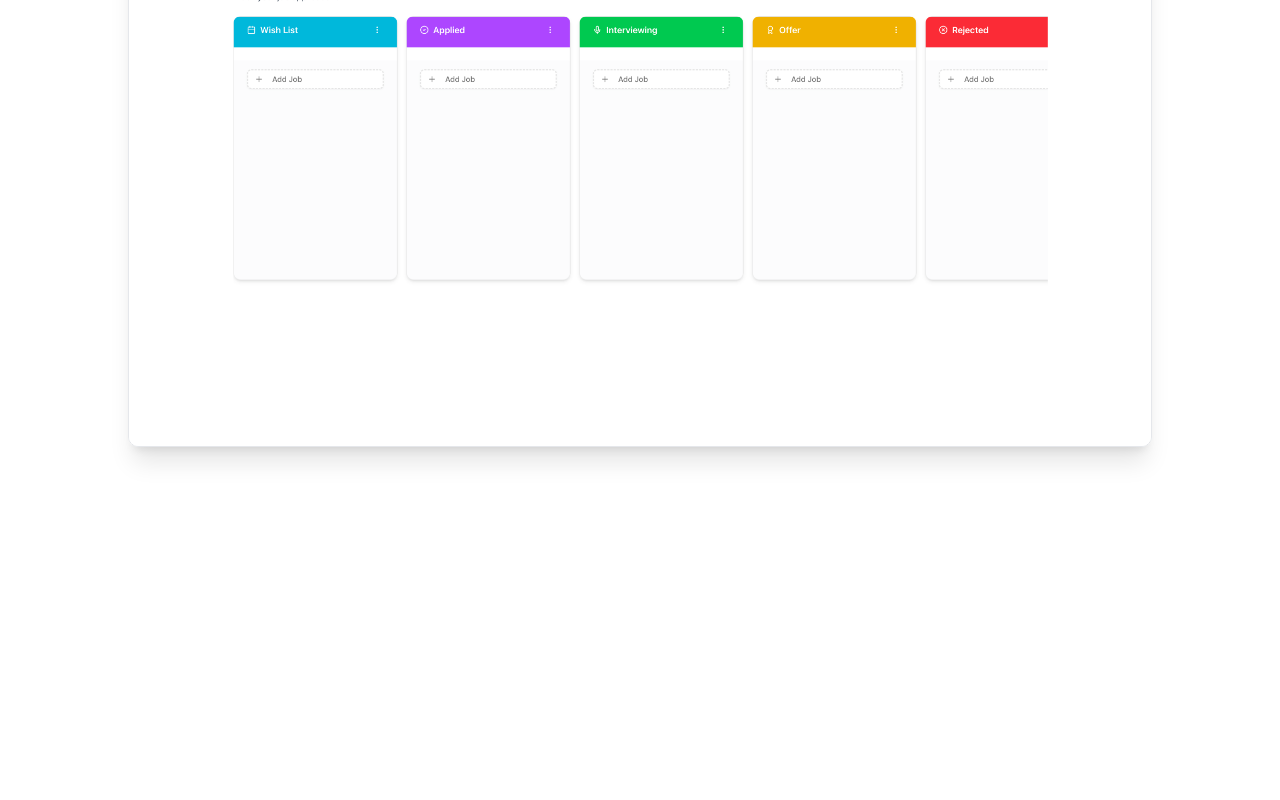
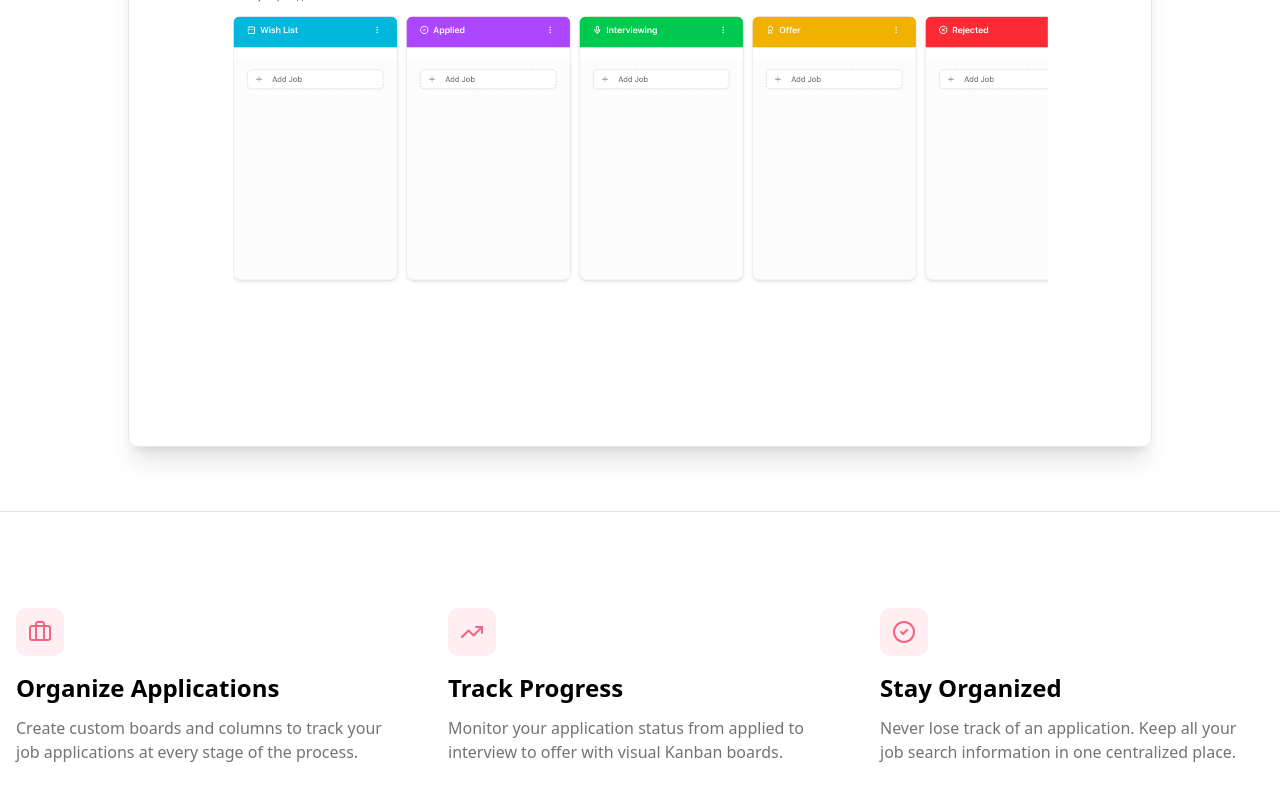
Before and after one commit to vamshi-vamsharaj/job-application-tracker, a Next.js app: page / in a window 1280 px wide. Shown: the part 821-1621 px from the top of the page. Before the commit the page ends 1332 px from the top, so only its background shows below. Built offline with nearby package versions, Linux system fonts and the light colour scheme.

Commit message:
Add Features section

```diff
--- a/app/page.tsx
+++ b/app/page.tsx
@@ -3,6 +3,9 @@ import Image from "next/image";
 import { ArrowRight } from "lucide-react"
 import Link from "next/link";
 import ImageTabs from "@/components/image-tabs";
+import { Briefcase } from "lucide-react";
+import { TrendingUp } from "lucide-react";
+import { CheckCircle2 } from "lucide-react";
 export default function Home() {
   return (
     <div className="flex min-h-screen items-col  bg-white">
@@ -31,8 +34,50 @@ export default function Home() {
           </div>
         </section>
 
-       <ImageTabs />
-
+        <ImageTabs />
+        {/* Features Section */}
+        <section className="border-t bg-white py-24">
+          <div className="container mx-auto px-4">
+            <div className="grid gap-12 md:grid-cols-3">
+              <div className="flex flex-col">
+                <div className="mb-4 inline-flex h-12 w-12 items-center justify-center rounded-lg bg-primary/10">
+                  <Briefcase className="h-6 w-6 text-primary" />
+                </div>
+                <h3 className="mb-3 text-2xl font-semibold text-black">
+                  Organize Applications
+                </h3>
+                <p className="text-muted-foreground">
+                  Create custom boards and columns to track your job
+                  applications at every stage of the process.
+                </p>
+              </div>
+              <div className="flex flex-col">
+                <div className="mb-4 inline-flex h-12 w-12 items-center justify-center rounded-lg bg-primary/10">
+                  <TrendingUp className="h-6 w-6 text-primary" />
+                </div>
+                <h3 className="mb-3 text-2xl font-semibold text-black">
+                  Track Progress
+                </h3>
+                <p className="text-muted-foreground">
+                  Monitor your application status from applied to interview to
+                  offer with visual Kanban boards.
+                </p>
+              </div>
+              <div className="flex flex-col">
+                <div className="mb-4 inline-flex h-12 w-12 items-center justify-center rounded-lg bg-primary/10">
+                  <CheckCircle2 className="h-6 w-6 text-primary" />
+                </div>
+                <h3 className="mb-3 text-2xl font-semibold text-black">
+                  Stay Organized
+                </h3>
+                <p className="text-muted-foreground">
+                  Never lose track of an application. Keep all your job search
+                  information in one centralized place.
+                </p>
+              </div>
+            </div>
+          </div>
+        </section>
 
       </main>
     </div>
```
